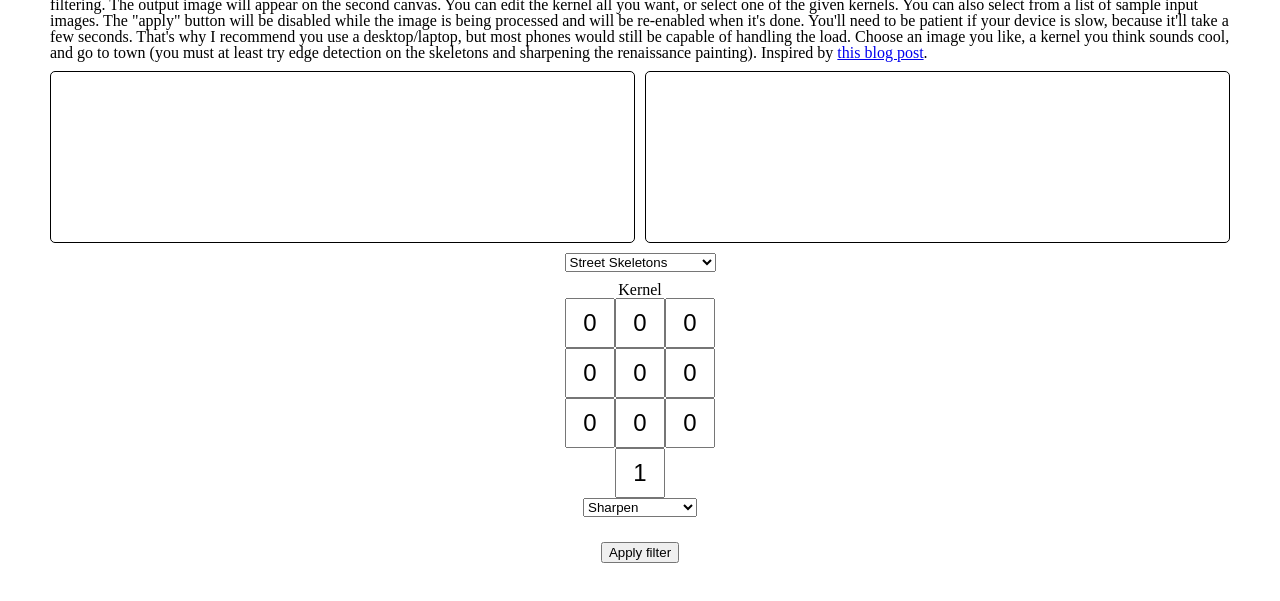
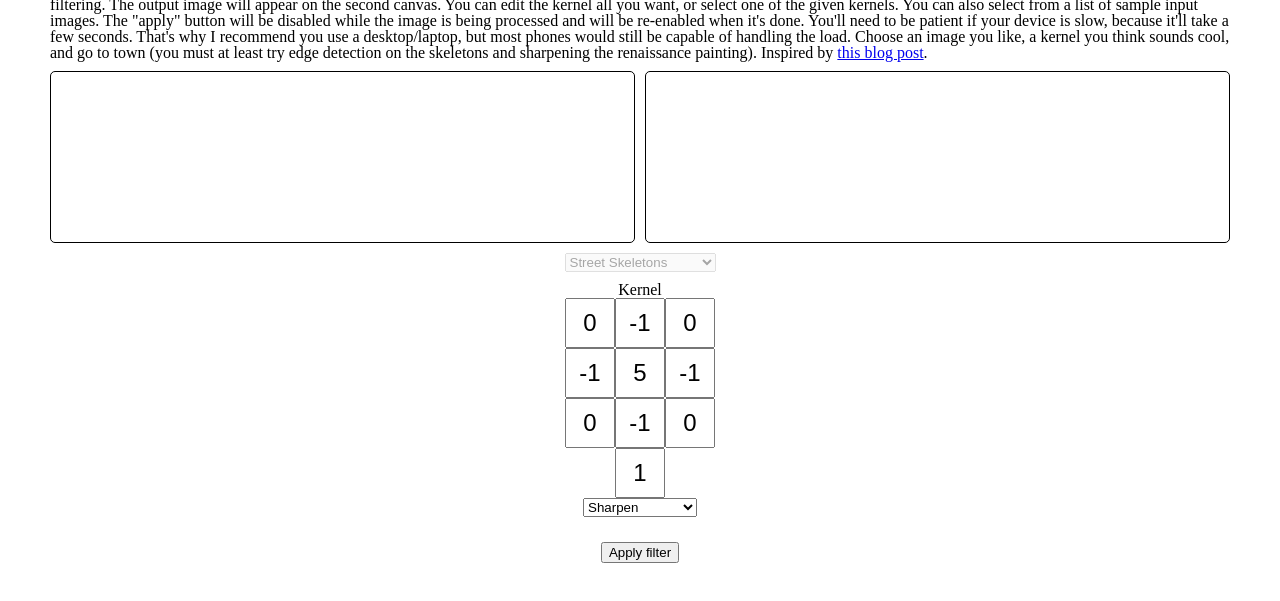
Before and after one commit to zhukening/imageFiltering.github.io, a website built with Parcel: page imfx/src/spatial.html in a window 1280 px wide. Shown: the part 127-728 px from the top of the page. Built offline with nearby package versions, Linux system fonts and the light colour scheme.

Commit message:
add module 2

```diff
--- a/imfx/src/spatial.html
+++ b/imfx/src/spatial.html
@@ -77,6 +77,6 @@
             <button id="apply-kernel-btn" type="button">Apply filter</button>
         </div>
     </div>
-    <script src= "module" "./spatial.js"></script>
+    <script type = "module" src= "./spatial.js"></script>
 </body>
 </html>
```
